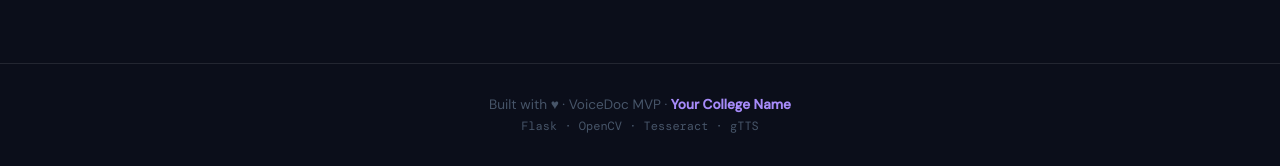
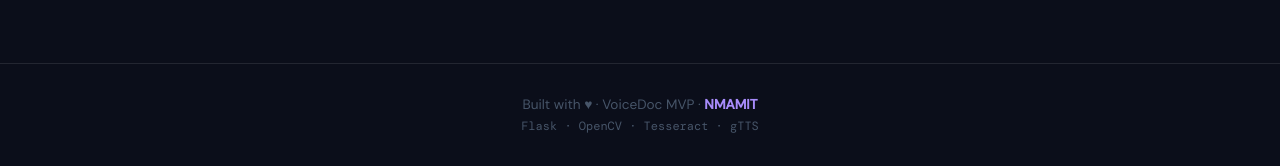
Before and after one commit to Shashwath007/TTS-proj, a Flask app: page / in a window 1280 px wide. Shown: the part 1208-1374 px from the top of the page. Run offline with Flask 3, Linux system fonts and the light colour scheme.

Commit message:
Update index.html

```diff
--- a/templates/index.html
+++ b/templates/index.html
@@ -203,7 +203,7 @@
 
   <!-- FOOTER -->
   <footer class="footer">
-    <p>Built with ♥ · VoiceDoc MVP · <strong>Your College Name</strong></p>
+    <p>Built with ♥ · VoiceDoc MVP · <strong>NMAMIT</strong></p>
     <p class="footer-sub">Flask · OpenCV · Tesseract · gTTS</p>
   </footer>
 
```
